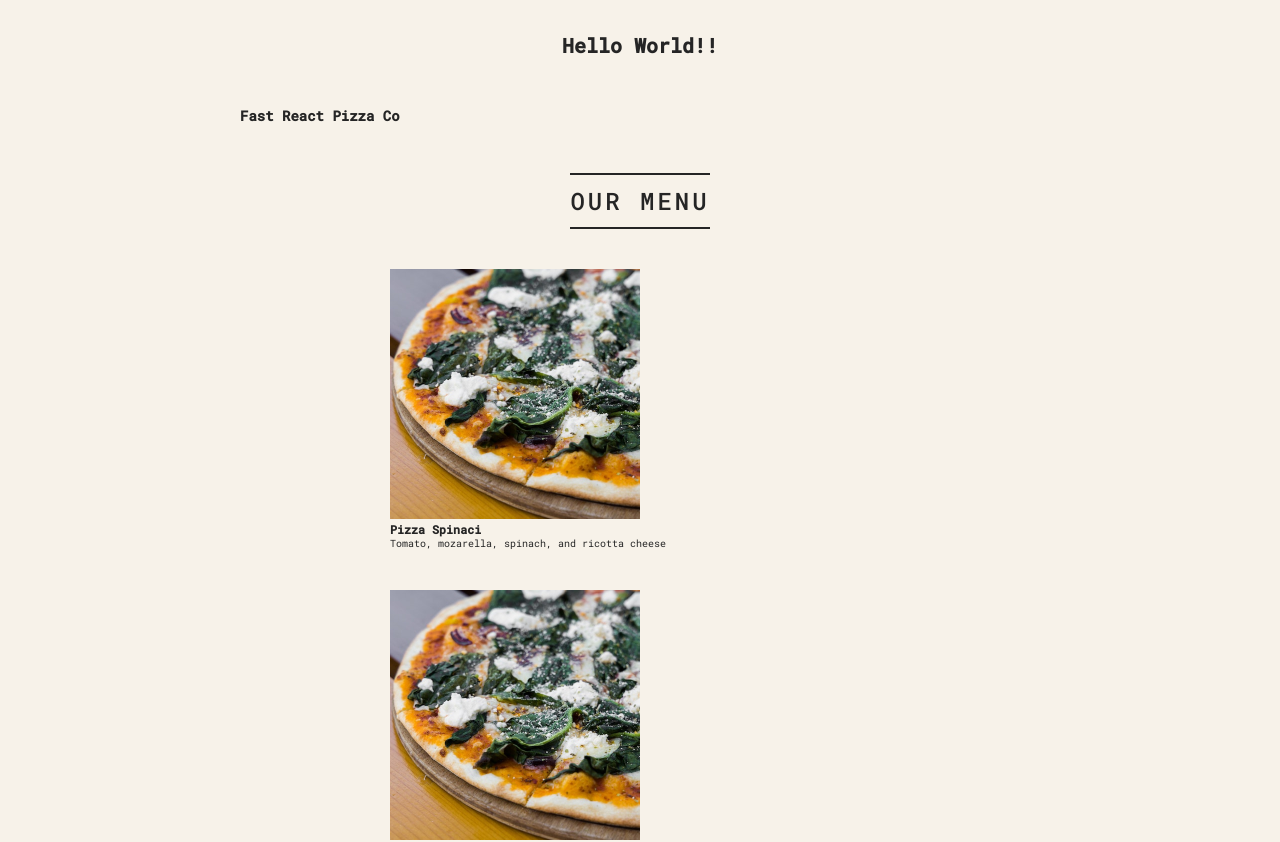
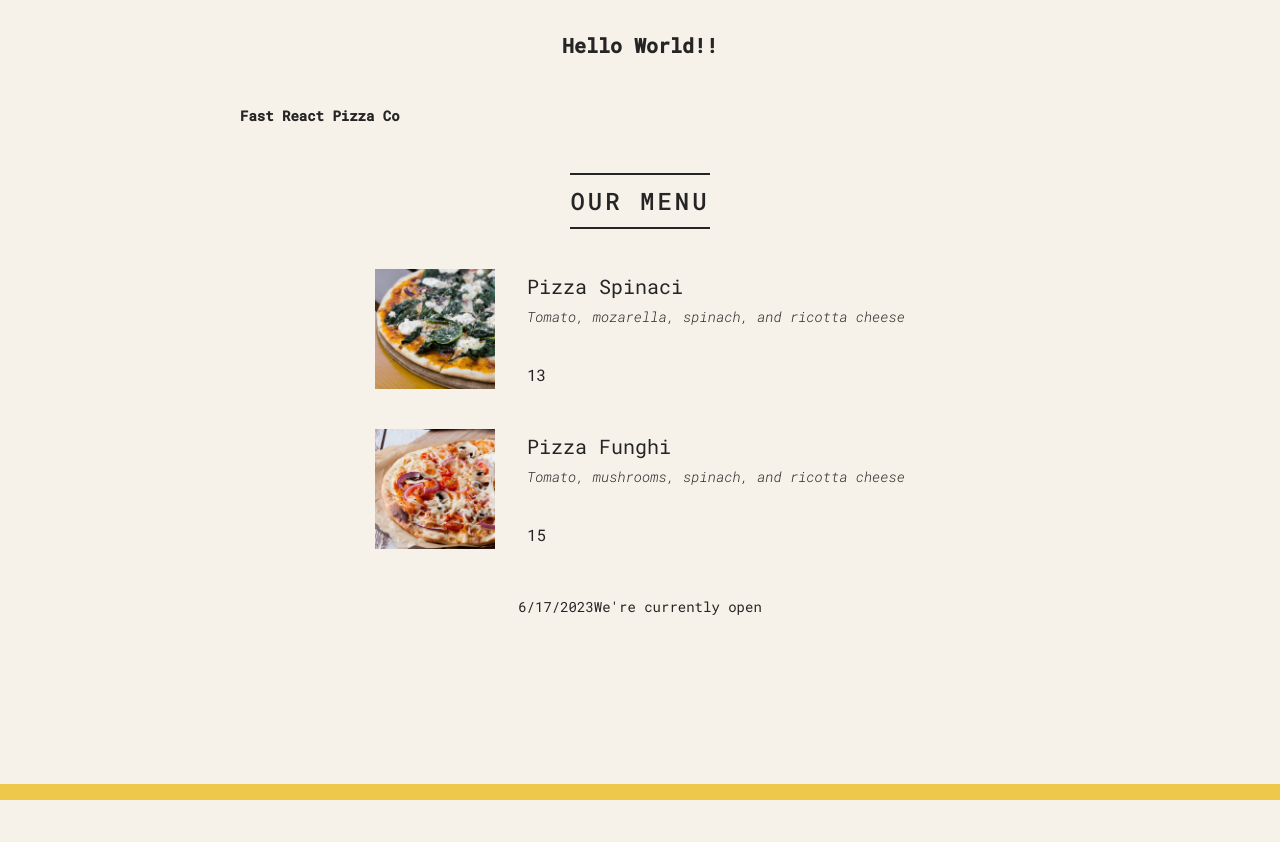
Before and after one commit to Joshi-aayush/pizzaMenu, a React (Create React App) app: page / in a window 1280 px wide. Shown: the top 842 px of the page. After the commit the page ends 800 px from the top, so only its background shows below. Built offline with nearby package versions, Linux system fonts and the light colour scheme.

Commit message:
feat: project finalized

```diff
--- a/src/App.js
+++ b/src/App.js
@@ -44,16 +44,6 @@
   },
 ];
 
-function Pizza() {
-  return (
-    <div>
-      <img src="pizzas/spinaci.jpg" width="50%" alt="Pizza spinaci" />
-      <h3>Pizza Spinaci</h3>
-      <p>Tomato, mozarella, spinach, and ricotta cheese</p>
-    </div>
-  );
-}
-
 function Header() {
   // const styles = { color: "red", fontSize: "48px", textTransform: "uppercase" };
   const styles = {};
@@ -68,10 +58,32 @@
   return (
     <main className="menu">
       <h2>Our menu</h2>
-      <Pizza />
-      <Pizza />
-      <Pizza />
+      <Pizza
+        name="Pizza Spinaci"
+        ingredients="Tomato, mozarella, spinach, and ricotta cheese"
+        photoName="pizzas/spinaci.jpg"
+        price={10}
+      />
+      <Pizza
+        name="Pizza Funghi"
+        ingredients="Tomato, mushrooms, spinach, and ricotta cheese"
+        photoName="pizzas/funghi.jpg"
+        price={12}
+      />
     </main>
+  );
+}
+function Pizza(props) {
+  console.log(props);
+  return (
+    <div className="pizza">
+      <img src={props.photoName} width="50%" alt={props.name} />
+      <div>
+        <h3>{props.name}</h3>
+        <p>{props.ingredients}</p>
+        <span>{props.price + 3}</span>
+      </div>
+    </div>
   );
 }
 
```
